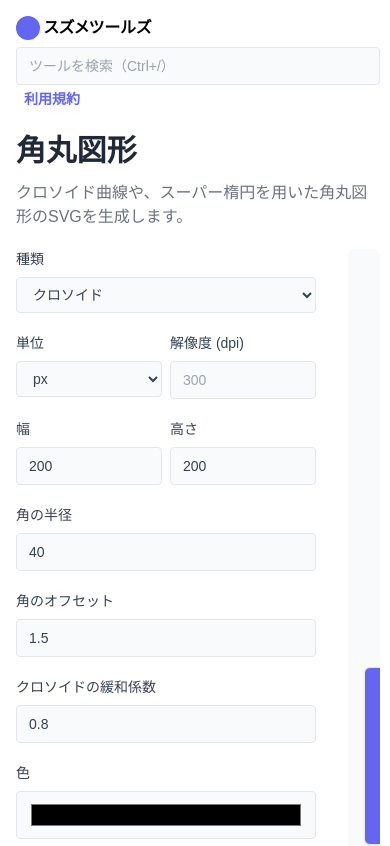
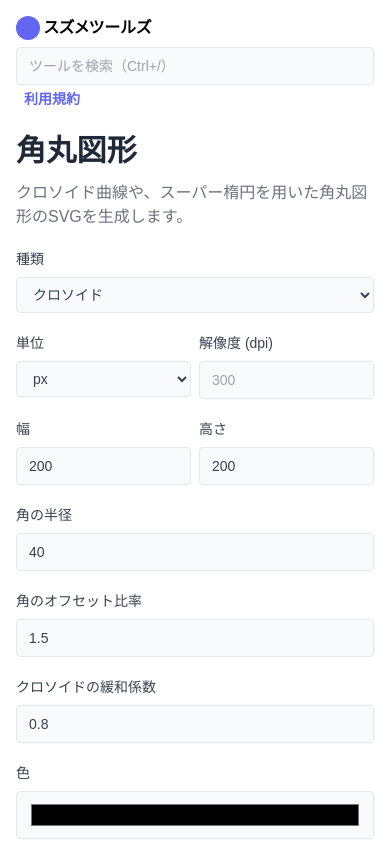
Before and after one commit to sharapeco/tools.suzume.dev, a SvelteKit app: page /squircle in a window 390 px wide. Shown: the top 846 px of the page. Built offline with nearby package versions, Linux system fonts and the light colour scheme.

Commit message:
🎨 レスポンシブ対応

```diff
--- a/src/routes/squircle/+page.svelte
+++ b/src/routes/squircle/+page.svelte
@@ -35,29 +35,12 @@
 		</p>
 	</svelte:fragment>
 
-	<div class="layout">
+	<div class="grid grid-cols-1 md:grid-cols-[300px_1fr] gap-8">
 		<div class="controls">
 			<SquircleControls bind:params />
 		</div>
-		<div class="preview bg-slate-50 rounded-lg p-4">
+		<div class="preview bg-slate-50 rounded-lg p-4 sticky top-8 h-[calc(100vh-232px)] overflow-hidden">
 			<SquirclePreview {params} />
 		</div>
 	</div>
 </SimpleToolLayout>
-
-<style>
-	.layout {
-		display: grid;
-		grid-template-columns: 300px 1fr;
-		grid-template-rows: 1fr;
-		gap: 2rem;
-	}
-
-	.preview {
-		position: sticky;
-		top: 2rem;
-		height: calc(100vh - 232px);
-		flex: 1;
-		overflow: hidden;
-	}
-</style>
--- a/src/routes/squircle/SquircleControls.svelte
+++ b/src/routes/squircle/SquircleControls.svelte
@@ -77,7 +77,7 @@
 			/>
 		</label>
 		<label class="text-gray-700 text-sm mb-1">
-			角のオフセット
+			角のオフセット比率
 			<input
 				type="number"
 				class="w-full bg-slate-50 rounded border px-3 py-2"
```
